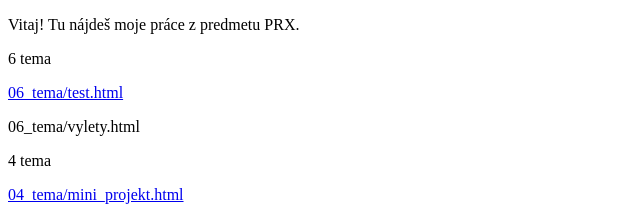
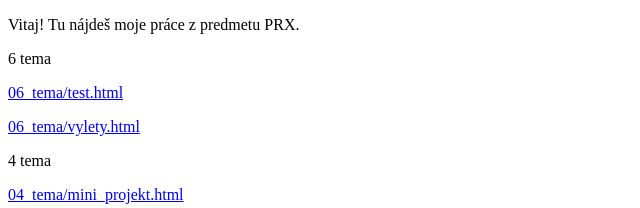
Before and after one commit to jozef-gocala/SS_PRX_IIC, a plain HTML site: page index.html in a window 1280 px wide. Shown: the top 208 px of the page, without its empty margins (0-640 px from the left). Drawn offline with Linux system fonts and the light colour scheme.

Commit message:
Add files via upload

```diff
--- a/index.html
+++ b/index.html
@@ -10,7 +10,7 @@
 
      <p>6 tema</p>
       <p><a href="06_tema/test.html" target="_blank">06_tema/test.html</a></p>
-    <p><a href="06_tema/vylety.html" target="_blank"></a>06_tema/vylety.html</p>
+    <p><a href="06_tema/vylety.html" target="_blank">06_tema/vylety.html</a></p>
 
      <p>4 tema</p>
   <p><a href="04_tema/mini_projekt.html" target="_blank">04_tema/mini_projekt.html</a></p>
```
